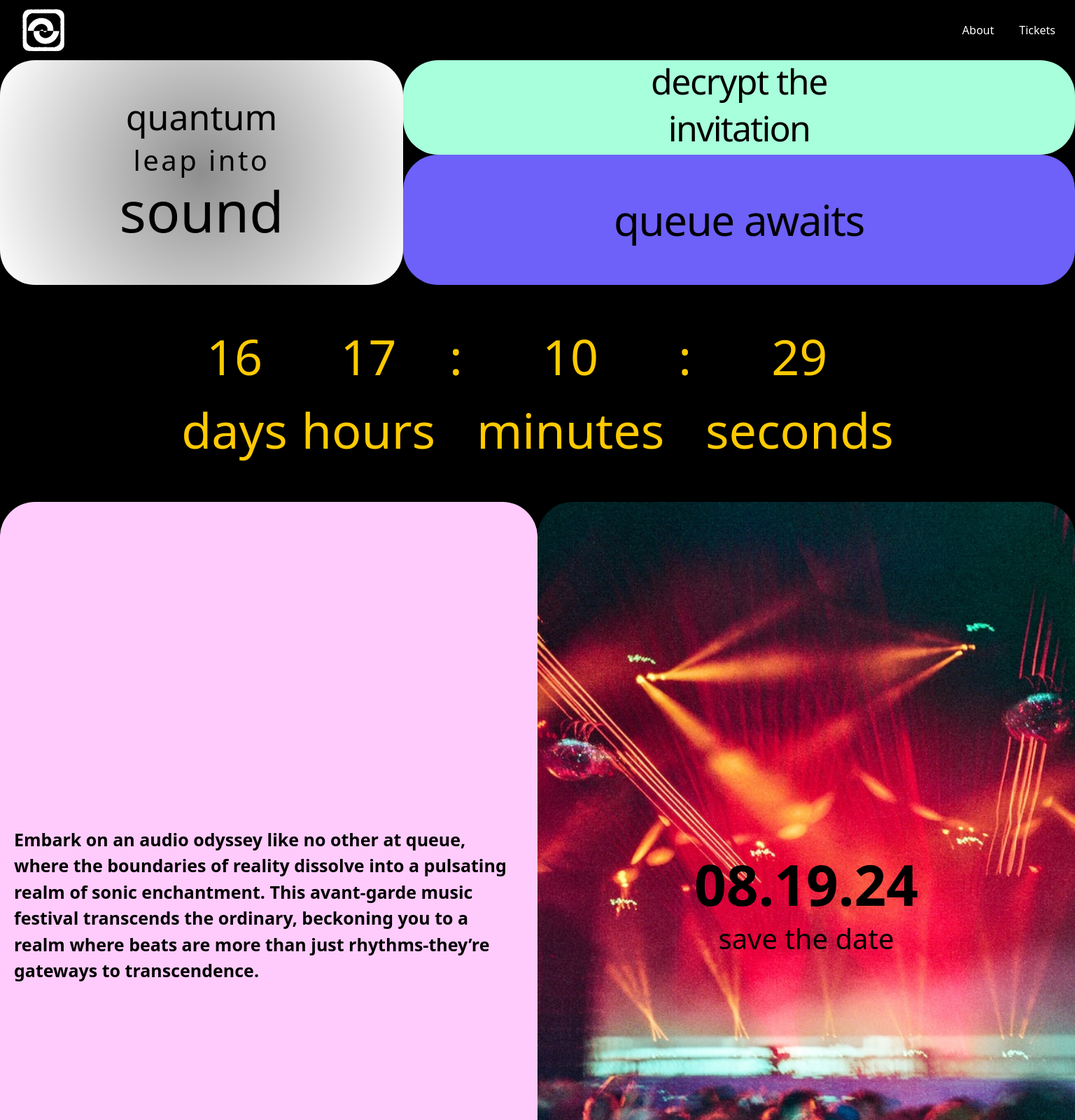
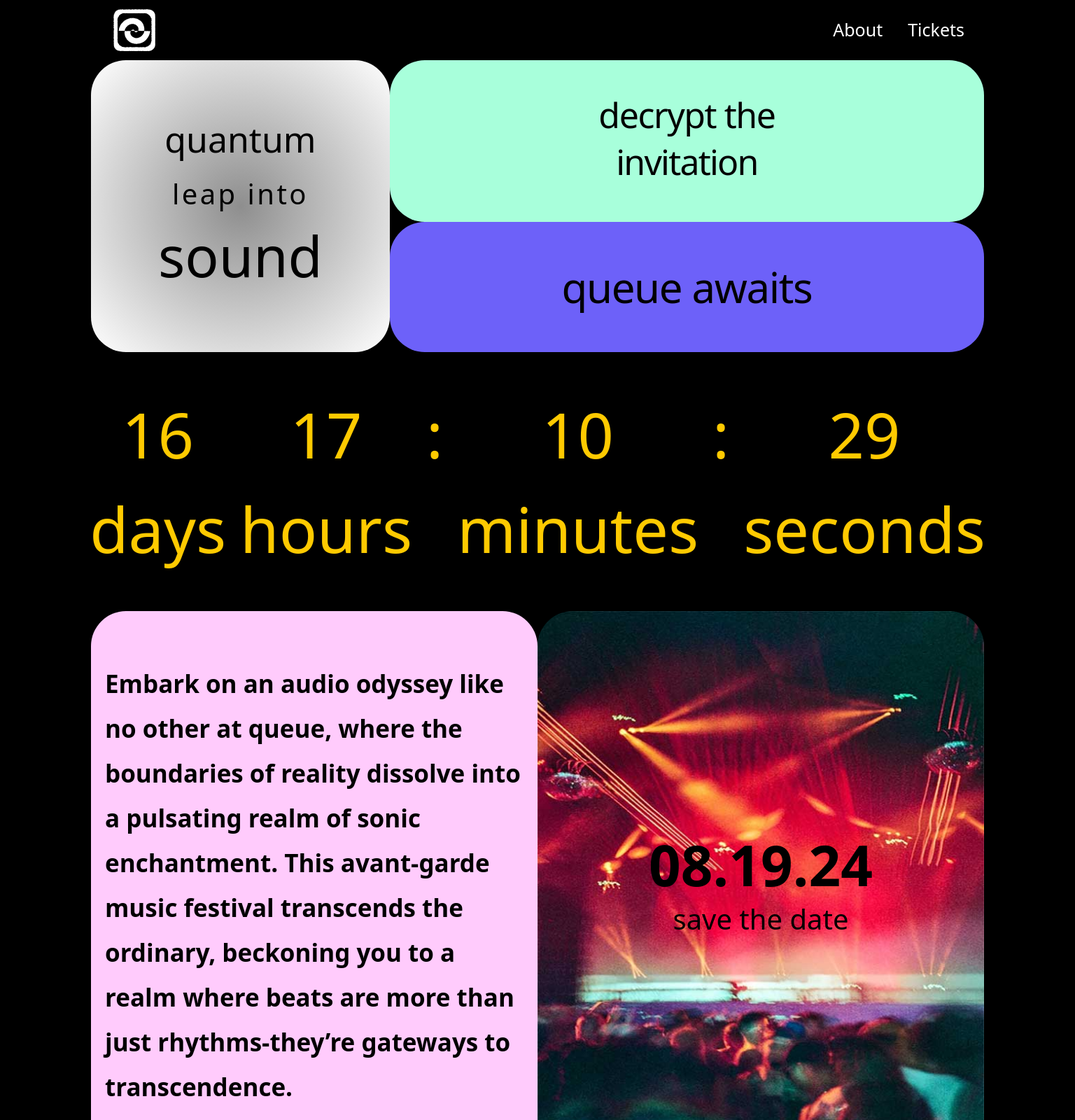
Before and after one commit to Nazaninmohammadii/queue, a PHP site: page / in a window 1536 px wide. Shown: the top 1600 px of the page at 70% size. Run offline with PHP 8.4, Linux system fonts and the light colour scheme; some web fonts are replaced.

Commit message:
Home page is done for all screen resolutions.

```diff
--- a/css/style.css
+++ b/css/style.css
@@ -70,11 +70,15 @@ section.full-screen {
 
 /* Home Page */
 
-.queue .queue-sound {
-    flex-basis: 37.5vw;
+.queue-sound {
     background: radial-gradient(circle, var(--grey), var(--white));
-    border-radius: var(--border-radius);
-    transition: flex-basis 1s cubic-bezier(0,.9,.4,.99);
+}
+.queue-invitation{
+    background: var(--cyan);
+}
+
+.queue-awaits {
+    background: var(--purple);
 }
 
 .queue-sound,
@@ -83,17 +87,14 @@ section.full-screen {
     display: flex;
     justify-content: center;
     align-items: center;
+    text-align: center;
+    padding: var(--gutter);
+    border-radius: var(--border-radius);
+    color: var(--black);
 }
 
 .queue-sound__content {
-    text-align: center;
-    line-height: 3rem;
-    color: var(--black);
-}
-
-.queue-invitation__content {
-    text-align: center;
-    color: var(--black);
+    line-height: 5rem;
 }
 
 .topic {
@@ -127,25 +128,6 @@ section.full-screen {
     flex: 1;
     display: flex;
     flex-direction: column;
-}
-
-.queue article .queue-invitation{
-    flex: 1;
-    display: flex;
-    background: var(--cyan);
-    border-radius: var(--border-radius);
-    /* padding: var(--gutter); */
-    transition: flex-basis 1s cubic-bezier(0,.9,.4,.99);
-}
-
-.queue article .queue-awaits {
-    flex: 1;
-    display: flex;
-    align-items: center;
-    background: var(--purple);
-    border-radius: var(--border-radius);
-    padding: var(--gutter);
-    color: var(--black);
 }
 
 /* countdown */
@@ -199,7 +181,6 @@ section.full-screen {
 .image-container {
     position: relative;
     width: 100%;
-    /* height: 100%; */
 }
 
 .image-container figcaption {
@@ -419,6 +400,10 @@ h4 {font-size: 50px}
 h5 {font-size: 40px}
 h6 {font-size: 35px}
 
+.container{
+    max-width: 1000px;
+}
+
 /* HOME PAGE */
 .phrase {
     font-size: 40px;
@@ -502,17 +487,19 @@ h4 {font-size: 60px}
 h5 {font-size: 50px}
 h6 {font-size: 45px}
 
+.container {
+    max-width: 1100px;
+}
+
 .countdown ul {
     font-size: 70px;
 }
-/* body {
+
+.nav-item {
     font-size: 25px;
 }
-.container {
-    padding: 20px;
-    max-width: 1100px;
-}
-.tickets-merch {
+
+/* .tickets-merch {
     display: unset;
 }
 .tickets-option {
@@ -574,12 +561,23 @@ VIP
 .VIP__dates{
     display: grid;
     grid-template-columns: 1fr 1fr;
-} */
+}  */
 }
 
 @media screen and (min-width: 1440px) {
-    .container{
-        min-width: 1440px;
-        margin: auto;
-    }
+.container{
+    max-width: 1300px;
+    margin: auto;
 }
+.audio-description p{
+    line-height: 4rem;
+    font-size: 35px;
+}
+.limited-tickets__content h4{
+    line-height: 4rem;
+    font-size: 60px;
+}
+.countdown ul {
+    font-size: 90px;
+}
+}
--- a/index.php
+++ b/index.php
@@ -12,6 +12,7 @@
 <body>
 <?php require ("partials/header.php");?>
 
+<div class="container">
     <section class="queue">
         <div class="queue-sound">
             <div class="queue-sound__content">
@@ -55,7 +56,7 @@
 
     <section class="service">
             <figure class="image-container">
-                <img src="img/image_01.png" alt="">
+                <img src="img/image_01.jpg" alt="">
             <figcaption>
                 <h2 class="date">08.19.24</h2>
                 <p class="event">save the date</p>
@@ -67,7 +68,7 @@
 <div class="section-wrap">
     <section class="service">
             <figure class="image-container">
-                <img src="img/image_02.jpeg" />
+                <img src="img/image_02.jpg" />
             </figure>
     </section>
 
@@ -83,7 +84,7 @@
             </div>
     </section>
 </div>
-
+</div>
 <?php require ("partials/footer.php");?>
 <script src="js/countdown.js"></script>
 
--- a/js/animation.js
+++ b/js/animation.js
@@ -1,13 +1,13 @@
-let emptyElement = document.querySelector(".queue .queue-sound");
-let titleElement = document.querySelector(".queue .queue-invitation");
+// let emptyElement = document.querySelector(".queue .queue-sound");
+// let titleElement = document.querySelector(".queue .queue-invitation");
 
-window.addEventListener('mousemove', handleMouseMove);
+// window.addEventListener('mousemove', handleMouseMove);
 
-function handleMouseMove(event) {
-    emptyElement.style.flexBasis = event.clientX + "px";
-    titleElement.style.flexBasis = event.clientY / 2 + "px";
+// function handleMouseMove(event) {
+//     emptyElement.style.flexBasis = event.clientX + "px";
+//     titleElement.style.flexBasis = event.clientY / 2 + "px";
 
-    figureElements.forEach(function (element) {
-        element.style.flexBasis = (window.innerWidth - event.clientX) + "px";
-    });
-}
+//     figureElements.forEach(function (element) {
+//         element.style.flexBasis = (window.innerWidth - event.clientX) + "px";
+//     });
+// }
--- a/partials/footer.php
+++ b/partials/footer.php
@@ -1,3 +1,4 @@
+<div class="container">
     <section class="contact">
         <div class="contact-content">
             <a href="mailto:hello@gmail.com">info@queueevent.com</a>
@@ -22,6 +23,7 @@
             </div>
         </div>
     </section>
+</div>
 
 <script src="https://ajax.googleapis.com/ajax/libs/jquery/1.12.4/jquery.min.js"></script>
 <script src="https://code.jquery.com/jquery-3.5.1.slim.min.js"></script>
--- a/partials/header.php
+++ b/partials/header.php
@@ -1,3 +1,4 @@
+<div class="container">
   <nav class="navbar navbar-expand-lg navbar-light bg-black">
     <div class="container-fluid d-flex justify-content-between align-items-center">
       <a class="navbar-brand " href="index.php" style="margin-left: 20px;"><img src="img/logo.svg" width="60" alt="Logo"></a>
@@ -12,3 +13,4 @@
         </div>
       </div>
   </nav>
+</div>
```
Also changed, not shown: img/a-l-ya631mqQ7Ng-unsplash.png (deleted), img/colin-lloyd-Qh-dskKw0is-unsplash.png (deleted), img/image_01.jpg (added), img/image_02.jpg (added), img/menu-hamburger.png (deleted), 1 other file. Lines whose indentation alone changed are shown as unchanged.
